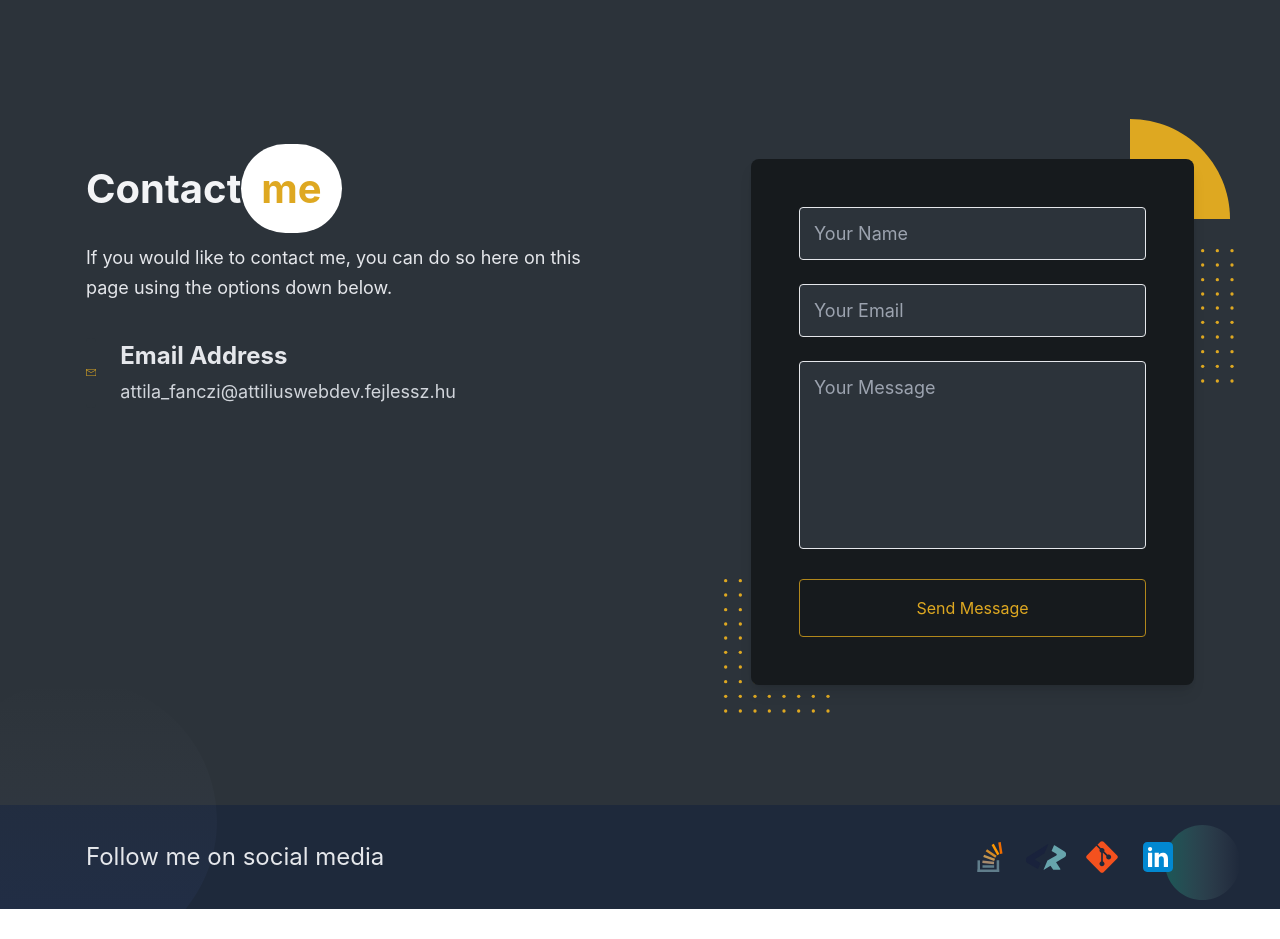
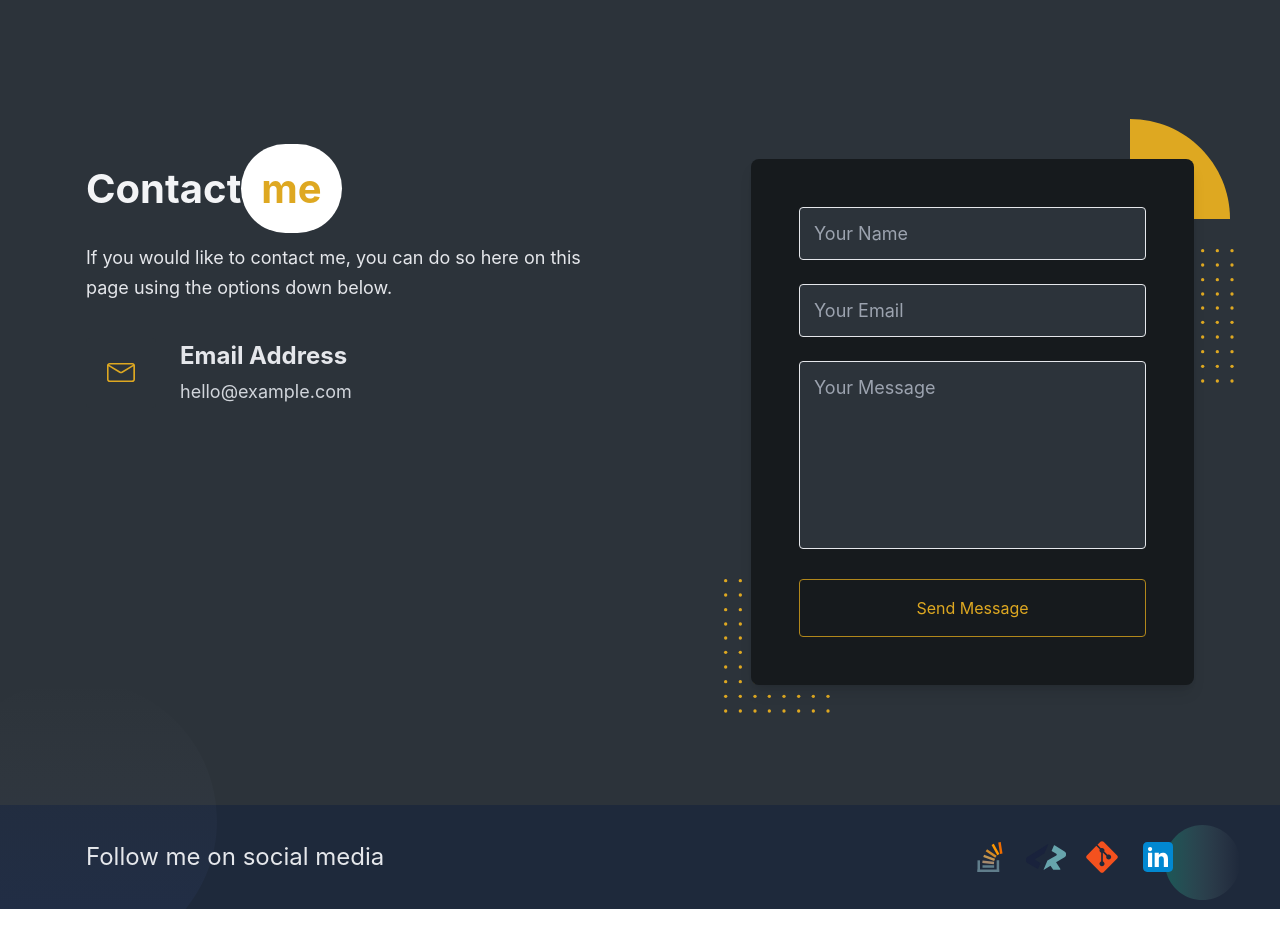
Before and after one commit to Attilius/portfolio-page-with-laravel9, a Laravel app: page / in a window 1280 px wide. Shown: the part 3189-4128 px from the top of the page. Run offline with Laravel 9, Linux system fonts and the light colour scheme; style sheets or scripts are compiled from the project's sources; some libraries are stand-ins or nearby versions.

Commit message:
I modified contact.blade.php

```diff
--- a/resources/views/components/home/contact.blade.php
+++ b/resources/views/components/home/contact.blade.php
@@ -43,7 +43,7 @@
                 <h4 class="font-bold text-dark dark:text-gray-200 text-xl mb-1">
                     {{ __('contact.email_address') }}
                 </h4>
-                <p class="text-base text-body-color dark:text-gray-300">attila_fanczi@attiliuswebdev.fejlessz.hu</p>
+                <p class="text-base text-body-color dark:text-gray-300">{{ env('MAIL_FROM_ADDRESS') }}</p>
               </div>
             </div>
           </div>
```
